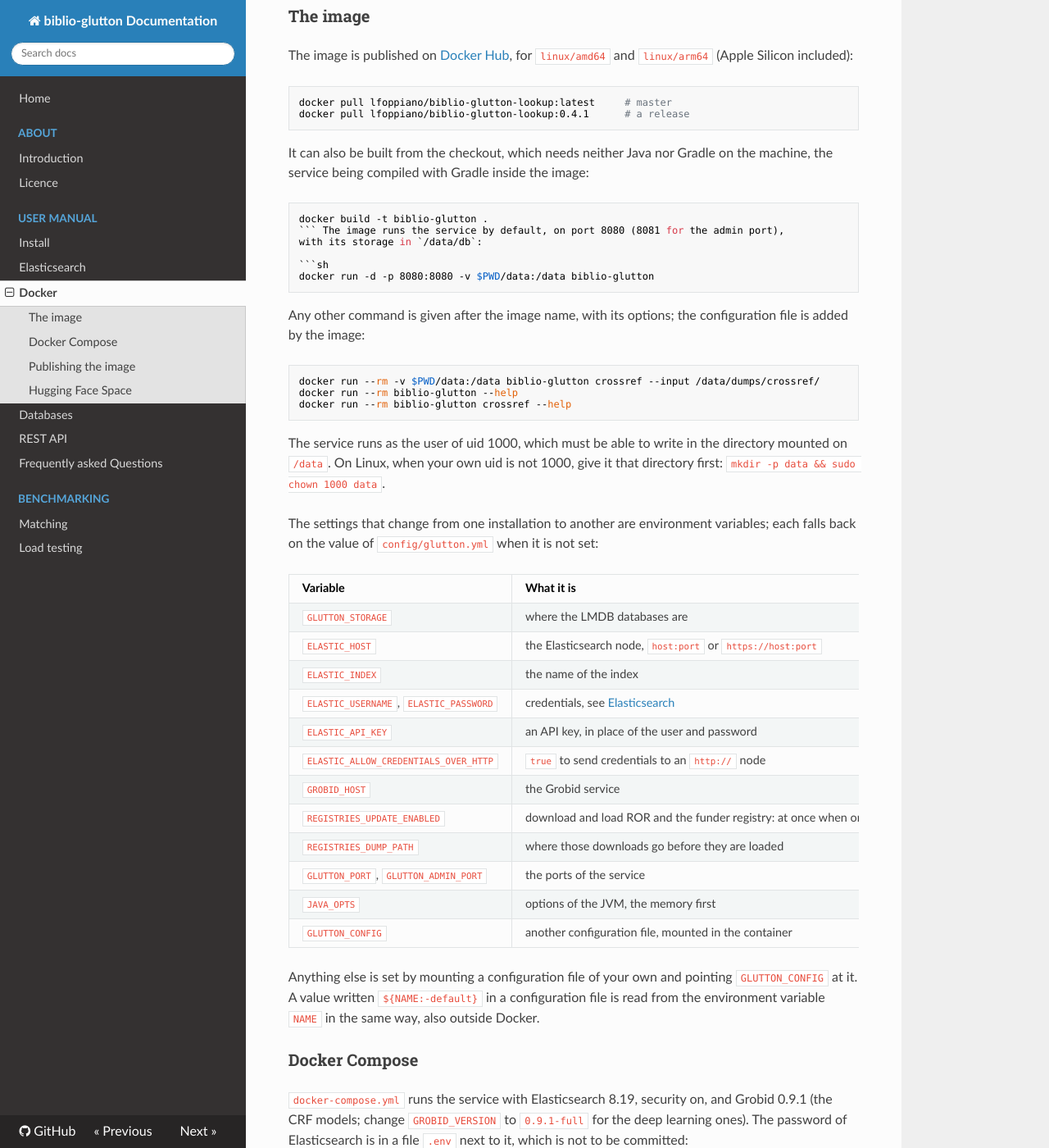
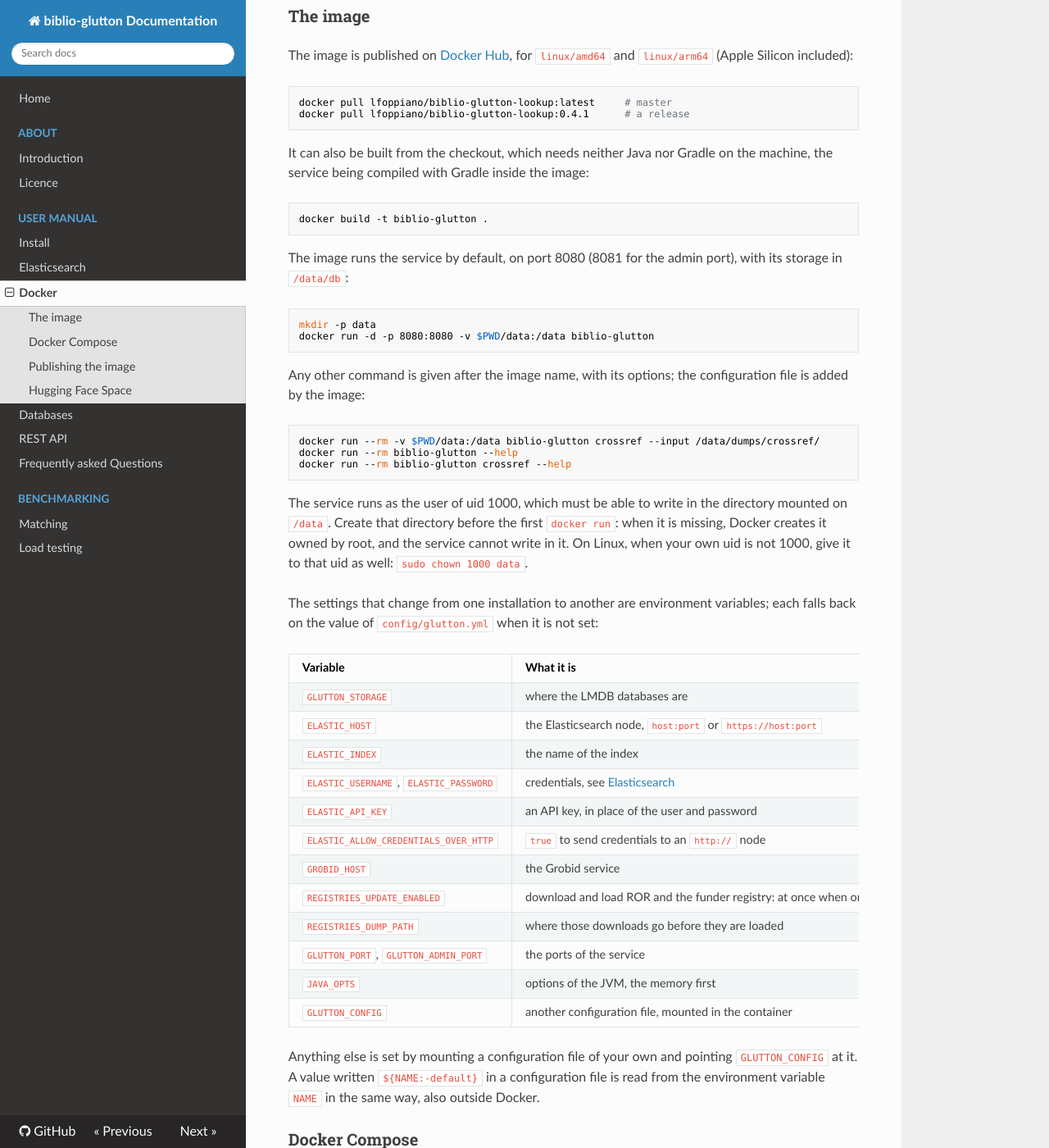
Before and after one commit to kermitt2/biblio-glutton, an MkDocs documentation site: the page built from doc/Docker.md, in a window 1280 px wide and 1400 px high, scrolled down 270 px. Shown: the whole window at 82% size. Built offline with MkDocs 1.6.1, drawn with Linux system fonts in a browser that asks for light colours; nearby versions of some CDN libraries; some of the changed text lies outside the part shown.

Commit message:
Build from the checkout by default, and fix the Docker guide
Compose took an existing biblio-glutton:0.4.0 image over the checkout, so
a docker compose up after a pull could run old code. The service now has
pull_policy build by default; GLUTTON_PULL_POLICY=always, with
GLUTTON_IMAGE, takes the published image instead.

The guide closes the code fence of docker build, which swallowed the rest
of the section, and has ./data created before any docker run or compose
up, whatever the uid: when Docker creates it, it belongs to root and the
service cannot write in it. Only the chown is for a uid other than 1000.

push-space.sh --public also makes an existing Space public, the
visibility given to hf repos create being ignored when it exists.

````diff
--- a/doc/Docker.md
+++ b/doc/Docker.md
@@ -20,10 +20,13 @@
 
 ```sh
 docker build -t biblio-glutton .
-``` The image runs the service by default, on port 8080 (8081 for the admin port),
-with its storage in `/data/db`:
+```
+
+The image runs the service by default, on port 8080 (8081 for the admin port), with its storage
+in `/data/db`:
 
 ```sh
+mkdir -p data
 docker run -d -p 8080:8080 -v $PWD/data:/data biblio-glutton
 ```
 
@@ -37,8 +40,9 @@
 ```
 
 The service runs as the user of uid 1000, which must be able to write in the directory mounted
-on `/data`. On Linux, when your own uid is not 1000, give it that directory first:
-`mkdir -p data && sudo chown 1000 data`.
+on `/data`. Create that directory before the first `docker run`: when it is missing, Docker
+creates it owned by root, and the service cannot write in it. On Linux, when your own uid is not
+1000, give it to that uid as well: `sudo chown 1000 data`.
 
 The settings that change from one installation to another are environment variables; each falls
 back on the value of `config/glutton.yml` when it is not set:
@@ -70,7 +74,8 @@
 
 ```sh
 cp .env.example .env        # then set ELASTIC_PASSWORD in it
-mkdir -p data && sudo chown 1000 data        # on Linux, when your uid is not 1000
+mkdir -p data
+sudo chown 1000 data        # on Linux, when your uid is not 1000
 docker compose up -d
 curl http://localhost:8080/service/health
 ```
@@ -80,9 +85,11 @@
 why it may send the password over plain HTTP there. On Linux, Elasticsearch needs
 `vm.max_map_count` raised on the host, see [Elasticsearch](Elasticsearch.md).
 
-Compose builds the image of the service from the checkout. To take the published one instead,
-set `GLUTTON_IMAGE=lfoppiano/biblio-glutton-lookup:latest` in `.env` and run
-`docker compose pull glutton` before `docker compose up -d`.
+Compose builds the image of the service from the checkout, at each `up` and `run`, so that it
+always runs the code of the checkout (the build reuses its cache when nothing changed). To take
+the published image instead, set in `.env`
+`GLUTTON_IMAGE=lfoppiano/biblio-glutton-lookup:latest` and `GLUTTON_PULL_POLICY=always` (or
+`missing`, to pull it only when it is not there yet).
 
 The databases are under `./data/db`, the index in the volume `esdata`. To load them, put the
 dumps under `./data` (or give an `s3://` location) and run the loading commands in the
@@ -145,6 +152,8 @@
 deploy/huggingface/push-space.sh <user-or-org>/biblio-glutton --public
 ```
 
+Without `--public`, an existing Space keeps its visibility; with it, the Space is made public.
+
 The build takes some ten minutes, and the first start about one more for the registries. The
 Space then answers, for instance, `https://<user-or-org>-biblio-glutton.hf.space/service/lookup/ror?id=02kvxyf05`.
 The environment variables above can be changed in the settings of the Space.
--- a/docker-compose.yml
+++ b/docker-compose.yml
@@ -10,9 +10,11 @@
 services:
   glutton:
     build: .
-    # built from this checkout; GLUTTON_IMAGE=lfoppiano/biblio-glutton-lookup:latest in .env, then
-    # docker compose pull glutton, takes the image published on Docker Hub instead
+    # built from this checkout, again at each up or run (the layers are cached) so that it is never
+    # older than the code; GLUTTON_IMAGE=lfoppiano/biblio-glutton-lookup:latest and
+    # GLUTTON_PULL_POLICY=always in .env take the image published on Docker Hub instead
     image: ${GLUTTON_IMAGE:-biblio-glutton:0.4.0}
+    pull_policy: ${GLUTTON_PULL_POLICY:-build}
     restart: unless-stopped
     depends_on:
       elasticsearch:
````
Also changed, not shown: 2 other files.
